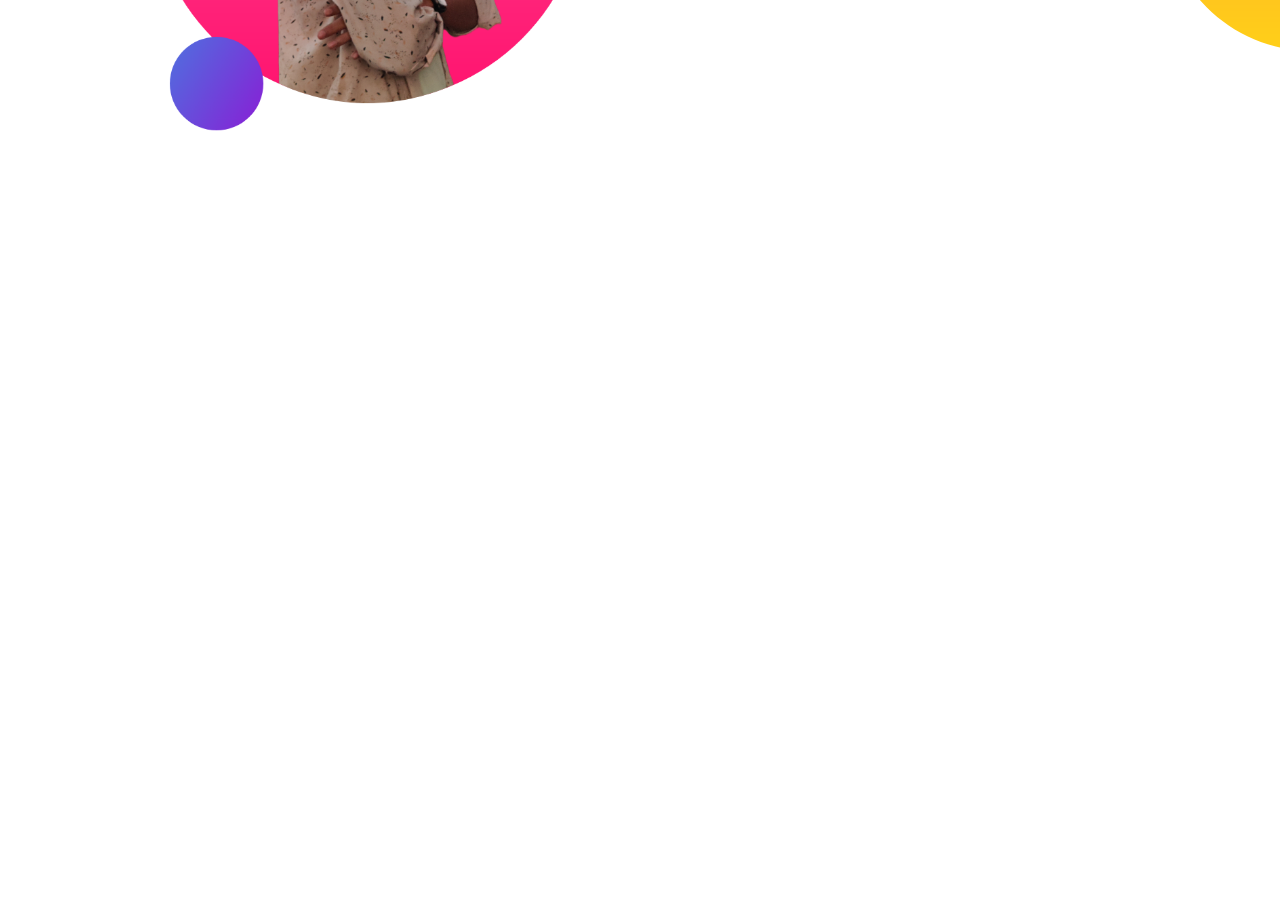
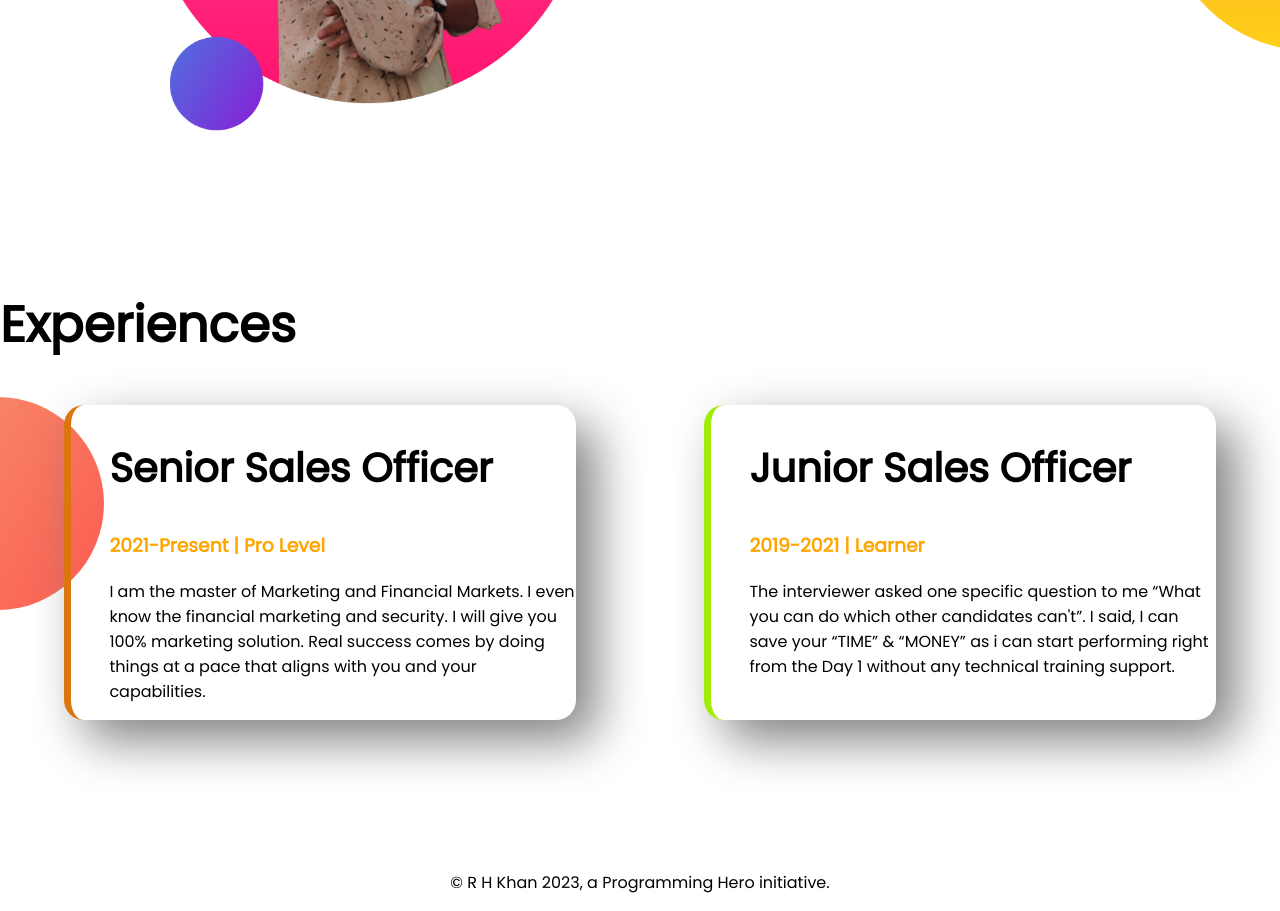
Before and after one commit to rhkhanofficial/zubair-portfolio, a plain HTML site: page index.html in a window 1280 px wide. Shown: the part 1022-1933 px from the top of the page. Before the commit the page ends 1310 px from the top, so only its background shows below. Drawn offline with Linux system fonts and the light colour scheme.

Commit message:
Zubair portfolio complete

```diff
--- a/index.html
+++ b/index.html
@@ -13,7 +13,7 @@
 </head>
 
 <body>
-    <section class="top-banner">
+    <section class="top-banner flexible-container">
         <div class="half-width">
             <h1>Welcme To</h1>
             <h1><span class="name-color">Jobayer Hasan</span> World!</h1>
@@ -27,7 +27,7 @@
             <img src="images/zubair-bg.png" alt="Jobayer picture">
         </div>
     </section>
-    <section class="dream-big">
+    <section class="dream-big flexible-container">
         <div class="half-width">
             <img src="images/zubair-bg2.png" alt="Jobayer picture">
         </div>
@@ -38,6 +38,23 @@
             <a class="link-button" target="_blank" href="https://www.linkedin.com/in/jobayer-hasan-879318256/">DOWNLOAD RESUME</a>
         </div>
     </section>
+    <section class="experience-area">
+        <h1>Experiences</h1>
+        <div class="flexible-container">
+            <div id="senior-sales-officer" class="experience-box">
+                <h2>Senior Sales Officer</h2>
+                <h3 class="name-color">2021-Present | Pro Level</h3>
+                <p>I am the master of Marketing and Financial Markets. I even know the financial marketing and security. I will give you 100% marketing solution. Real success comes by doing things at a pace that aligns with you and your capabilities.</p>
+            </div>
+            <div id="junior-sales-officer" class="experience-box">
+                <h2>Junior Sales Officer</h2>
+                <h3 class="name-color">2019-2021 | Learner</h3>
+                <p>The interviewer asked one specific question to me “What you can do which other candidates can't”. I said, I can save your “TIME” & “MONEY” as i can start performing right from the Day 1 without any technical training support.</p>
+            </div>
+        </div>
+    </section>
 </body>
-
+<footer>
+    <p>© R H Khan 2023, a Programming Hero initiative.</p>
+</footer>
 </html>
--- a/style.css
+++ b/style.css
@@ -6,10 +6,13 @@ body{
 h1{
     font-size: 50px;
 }
+h2{
+    font-size: 40px;
+}
 .name-color{
     color: orange;
 }
-section{
+.flexible-container{
     display: flex;
     margin-bottom: 150px;
 }
@@ -37,3 +40,25 @@ section{
     background-repeat: no-repeat;
     background-position: right;
 }
+.experience-area{
+    background-image: url(images/exp-bg.png);
+    background-repeat: no-repeat;
+    background-position: left;
+}
+.experience-box{
+    width: 40%;
+    padding-left: 3%;
+    margin-left: 5%;
+    margin-right: 5%;
+    border-radius: 20px;
+    box-shadow: 20px 20px 50px gray;
+}
+#senior-sales-officer{
+    border-left: 7px solid rgb(219, 117, 16);
+}
+#junior-sales-officer{
+    border-left: 7px solid #a0ec08;
+}
+footer p{
+    text-align: center;
+}
```
